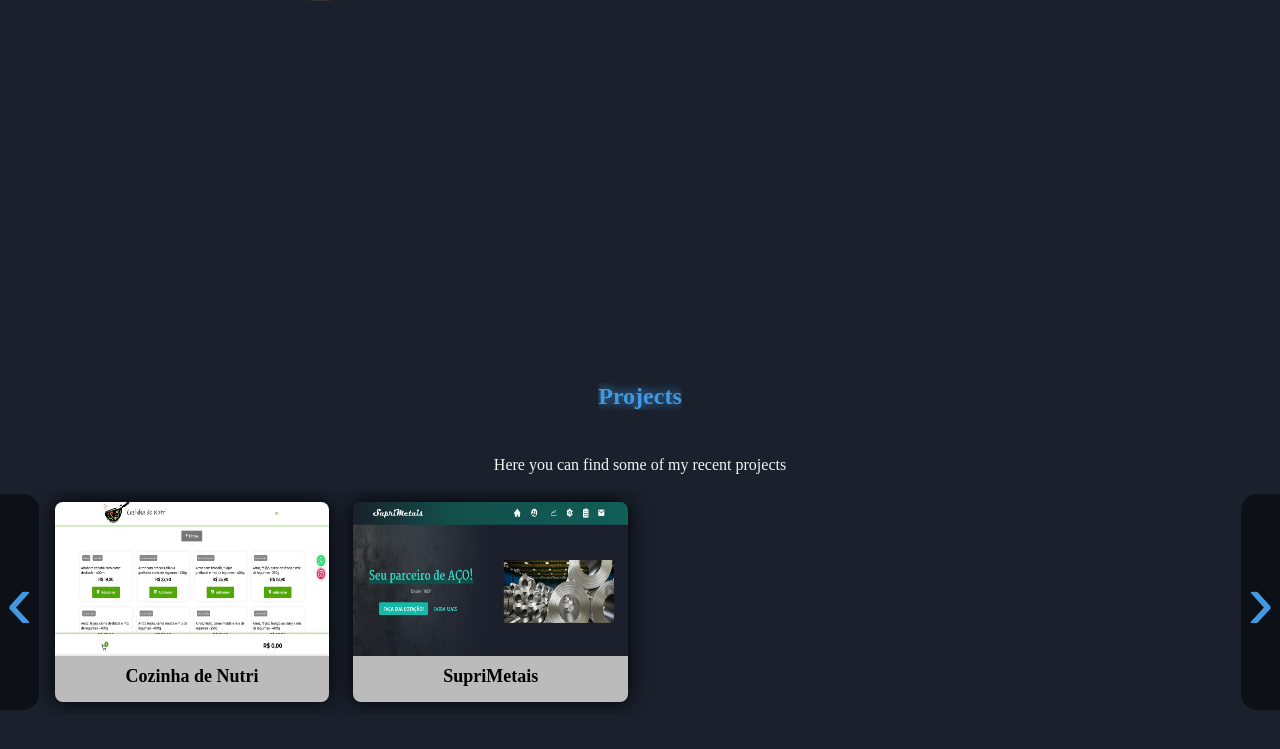
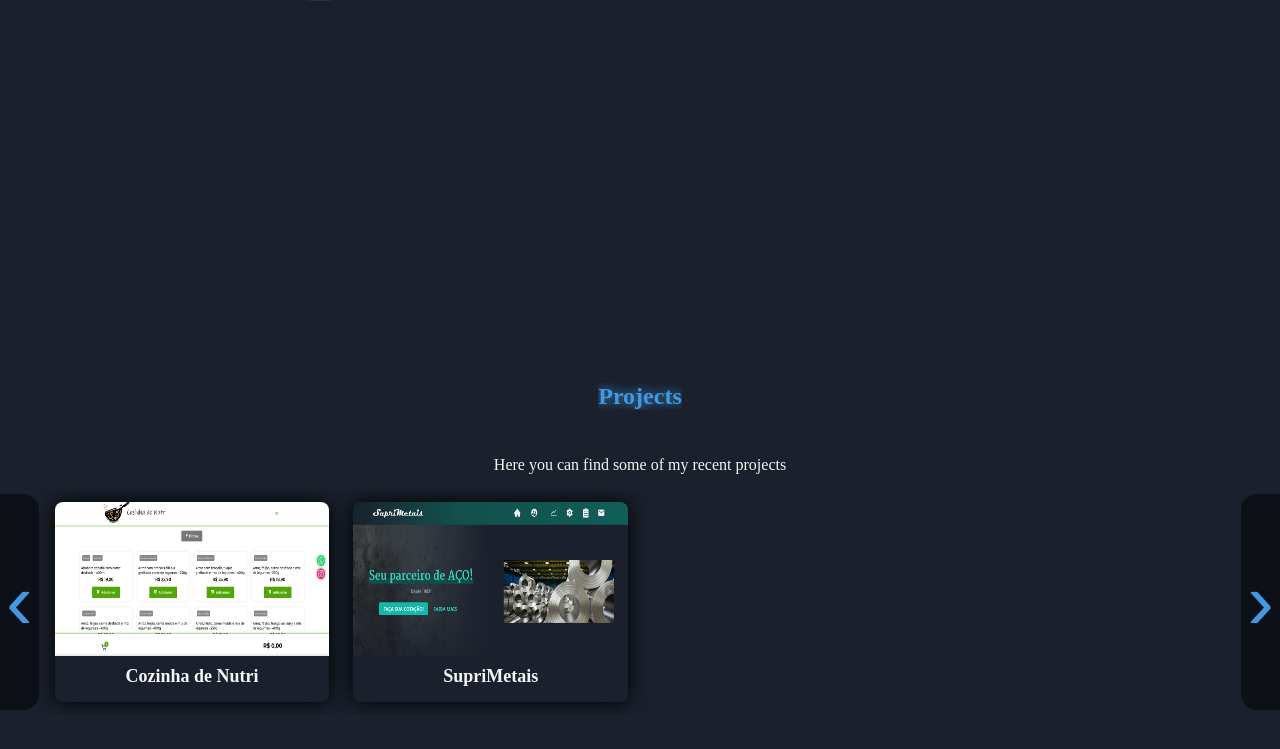
Before and after one commit to brunozampieri1985/bzdev-v3, a Next.js app: page / in a window 1280 px wide. Shown: the part 581-1330 px from the top of the page. Built offline with nearby package versions, Linux system fonts and the light colour scheme; a web font is replaced by a local one.

Commit message:
changes: Project Card

```diff
--- a/src/components/ProjectCard/ProjectCard.module.css
+++ b/src/components/ProjectCard/ProjectCard.module.css
@@ -1,13 +1,12 @@
 .projectCard {
-  overflow: hidden;
   display: flex;
   flex-direction: column;
   width: 100%;
   height: 100%;
   border-radius: 0.5rem;
   perspective: 1000px;
-  box-shadow: var(--shadow)
 }
+
 .inner {
   position: relative;
   width: 100%;
@@ -15,12 +14,19 @@
   text-align: center;
   transition: transform 0.8s;
   transform-style: preserve-3d;
+  border-radius: 0.5rem;
 }
-
 
 .projectCard:hover .inner {
   transform: rotateY(180deg);
 }
+
+.image {
+  border-top-left-radius: 0.5rem;
+  border-top-right-radius: 0.5rem;
+  overflow: hidden;
+}
+
 /* Position the front and back side */
 .front,
 .back {
@@ -29,19 +35,18 @@
   height: 100%;
   -webkit-backface-visibility: hidden; /* Safari */
   backface-visibility: hidden;
+  box-shadow: var(--shadow);
+  border-radius: 0.5rem;
 }
 
-/* Style the front side (fallback if image is missing) */
-.front {
-  background-color: #bbb;
-  color: black;
-}
-
-/* Style the back side */
 .back {
-  background-color: dodgerblue;
   color: white;
   transform: rotateY(180deg);
+  font-weight: bold;
+  display: flex;
+  align-items: center;
+  justify-content: center;
+  padding: 5px;
 }
 .title {
   font-size: 18px;
--- a/src/components/ProjectCard/ProjectCard.tsx
+++ b/src/components/ProjectCard/ProjectCard.tsx
@@ -11,12 +11,11 @@
 
   return (
     <div
-      className={styles.projectCard}
-      style={{
+      className={styles.projectCard}>
+      <div className={styles.inner}>
+        <div className={styles.front} style={{
         '--shadow': thm.shadow,
       } as React.CSSProperties}>
-      <div className={styles.inner}>
-        <div className={styles.front}>
           <div className={styles.image}>
             <Image
               src={image}
@@ -28,7 +27,10 @@
           </div>
           <div className={styles.title}>{title}</div>
         </div>
-        <div className={styles.back}>
+        <div className={styles.back} style={{
+        '--shadow': thm.shadow,
+        background: `linear-gradient(${thm.primary} 0%, ${thm.background} 50%)`,
+      } as React.CSSProperties}>
         <div className={styles.description}>{description[language]}</div>
         </div>
       </div>
```
